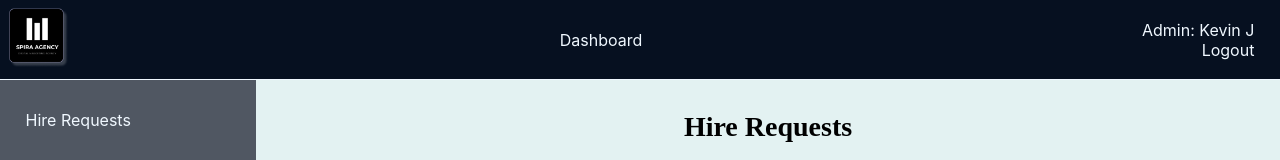
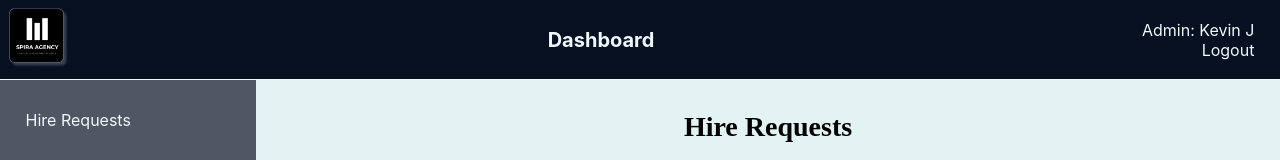
Before and after one commit to PaulTeshome/spira-site, a React (Create React App) app in the folder spira/client/: page /admin in a window 1280 px wide. Shown: the top 160 px of the page. Built offline with nearby package versions, Linux system fonts and the light colour scheme; no server answers.

Commit message:
Update AdminHeader.css

```diff
--- a/spira/client/src/components/styles/AdminHeader.css
+++ b/spira/client/src/components/styles/AdminHeader.css
@@ -26,6 +26,15 @@
     flex-wrap: nowrap;
     text-align: right;
     font-size: 10px;
+}
+
+.admin-title{
+    display: flex;
+    flex-direction: column;
+    flex-wrap: nowrap;
+    text-align: center;
+    font-size: 14px;
+    font-weight: bold;
 }
 
 .admin-data a{
@@ -61,4 +70,8 @@
         font-size: 16px;
     }
 
+    .admin-title{
+        font-size: 20px;
+    }
+
 }
```
